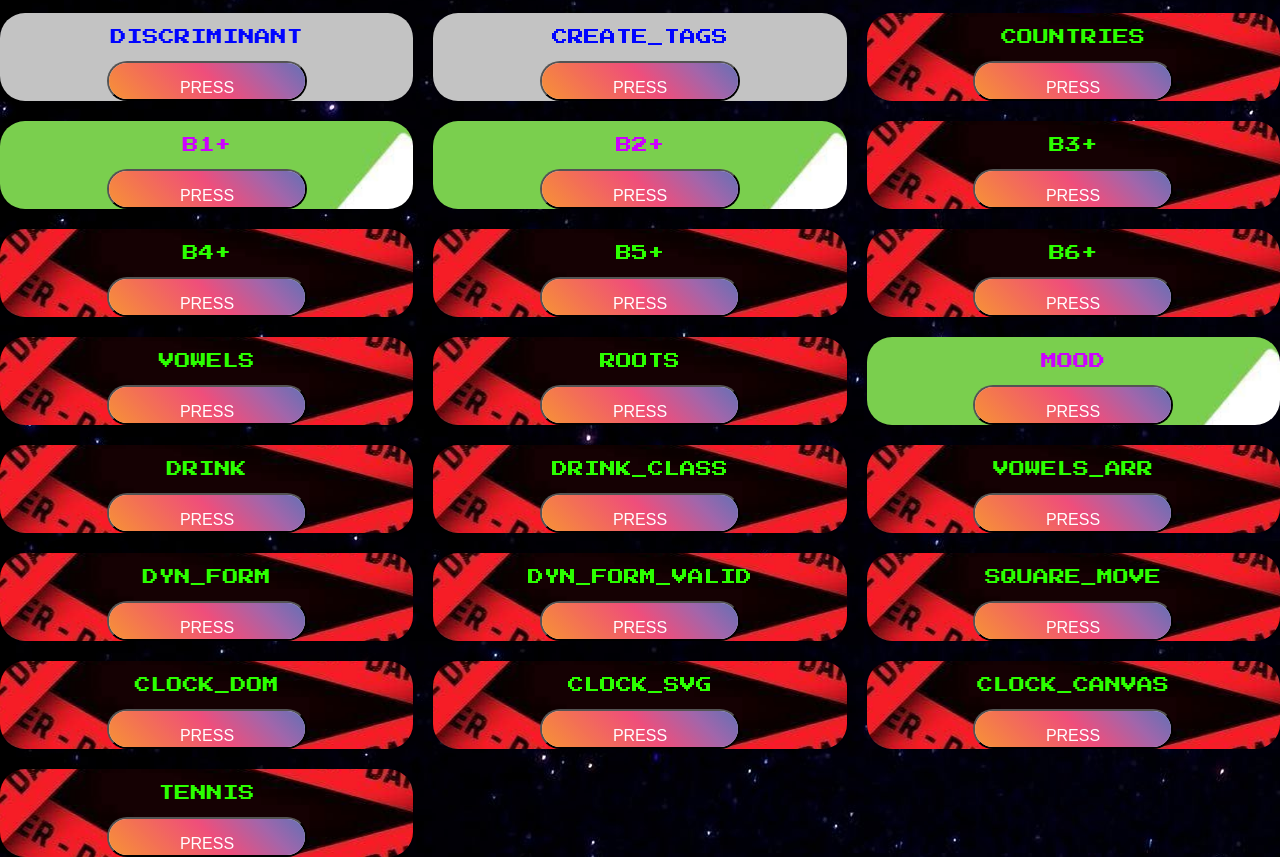
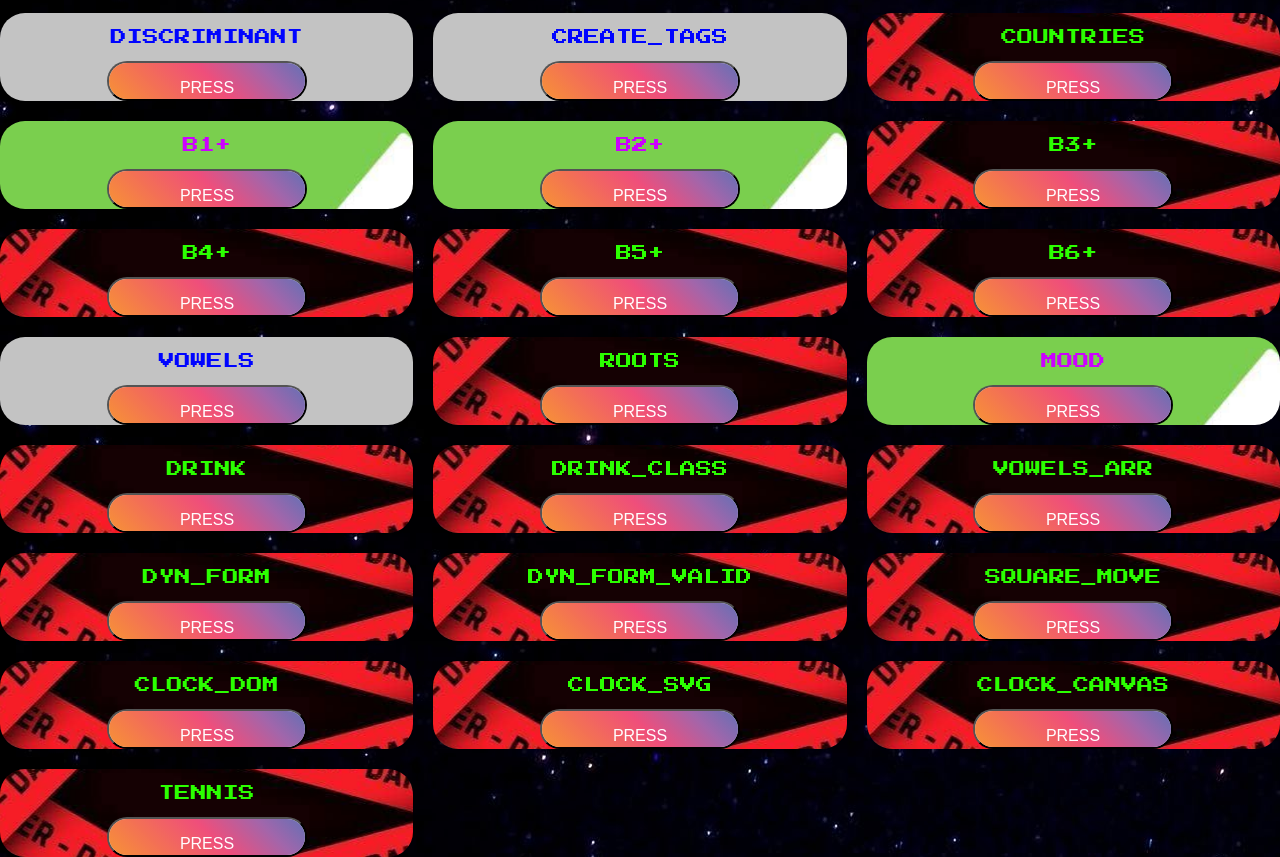
Before and after one commit to Formu1a/Homework, a plain HTML site: page index.html in a window 1280 px wide. Shown: the part 803-1660 px from the top of the page. Drawn offline with Linux system fonts and the light colour scheme; animation ran at ten frames a second.

Commit message:
"vowelsgr"

```diff
--- a/index.html
+++ b/index.html
@@ -92,7 +92,7 @@
             <p>B6+</p>
             <button class="but hvr-radial-out hvr-buzz-out" onclick="document.location=''">Press</button>
         </div>
-        <div class="mod">
+        <div class="grey">
             <p>VOWELS</p>
             <button class="but hvr-radial-out hvr-buzz-out" onclick="document.location='./vowels/vowels.html'">Press</button>
         </div>
```
